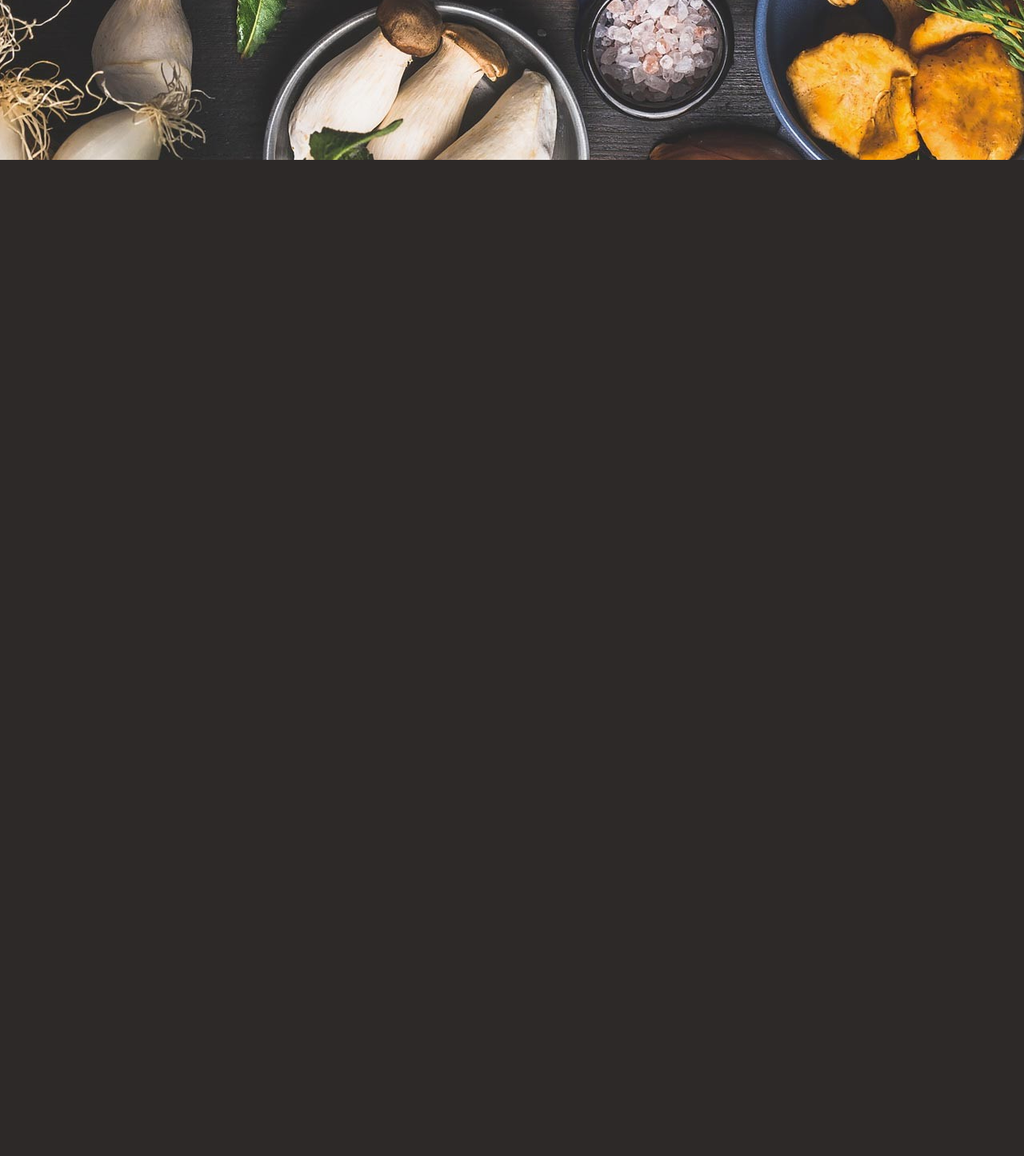
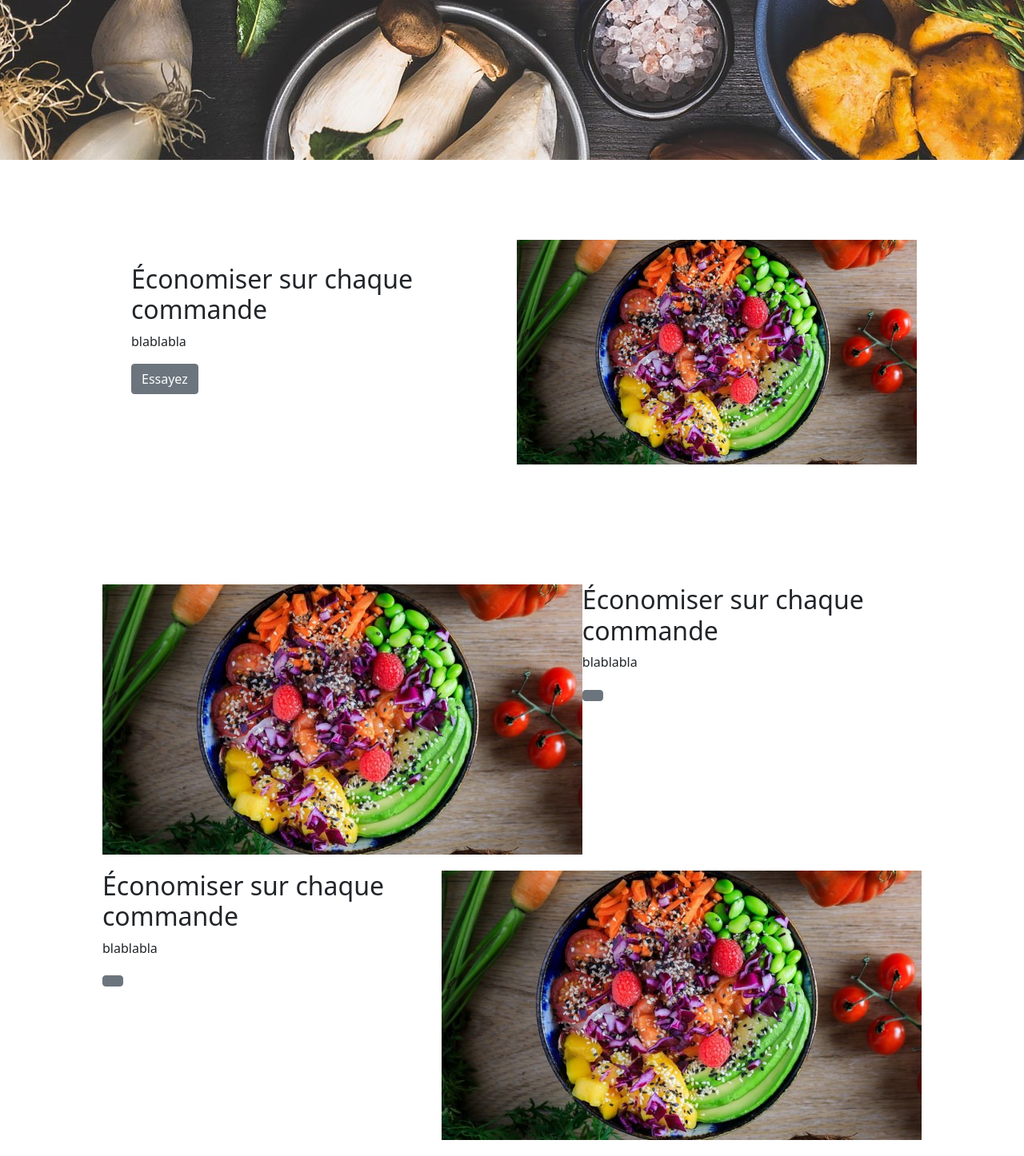
Before and after one commit to YPariset/Projet_Food_Tech, a PHP site: page / in a window 1280 px wide. Shown: the part 600-2046 px from the top of the page at 80% size. Before the commit the page ends 800 px from the top, so only its background shows below. Run offline with PHP 8.4, Linux system fonts and the light colour scheme.

Commit message:
section home started

```diff
--- /dev/null
+++ b/_assets/style/home.css
@@ -0,0 +1,26 @@
+.section1, .section2, .section3 {
+    margin: 20px auto;
+    display: flex;
+    flex-direction: row;
+    justify-content: space-around;
+    width: 80%;
+
+}
+
+img {
+    max-width: 100%;
+}
+
+.section1 {
+    margin-top: 100px;
+    margin-bottom: 150px;
+}
+
+.img1 {
+    width: 500px;
+}
+
+.text1 {
+    width: 500px;
+    padding: 30px;
+}
--- a/_includes/head.php
+++ b/_includes/head.php
@@ -6,6 +6,7 @@
     <link href="_assets/style/style.css" rel="stylesheet">
     <link href="_assets/style/header.css" rel="stylesheet">
     <link href="_assets/style/header2.css" rel="stylesheet">
+    <link href="_assets/style/home.css" rel="stylesheet">
 
     <!--- import fonteawesome -->
         <script src="https:use.fontawesome.com/releases/v5.15.1/js/all.js" crossorigin="anonymous"></script>
--- a/views/home_view.php
+++ b/views/home_view.php
@@ -6,10 +6,37 @@
 </head>
 <body>
 <?php include_once '_includes/header.php'; ?>
-
-<main >
-
-
+<main>
+     <div class="section1">
+          <div class="text1">
+             <h2>Économiser sur chaque commande</h2>
+               <p>blablabla</p>
+               <a class="btn btn-secondary" href="#">Essayez</a>
+          </div>
+          <div class="img1">
+               <img src="_assets/image/photo_bouffe.jpg" alt=""></img>
+          </div>
+     </div>
+     <div class="section2">
+          <div class="img2">
+               <img src="_assets/image/photo_bouffe.jpg" alt=""></img>
+          </div>
+          <div class="text2">
+          <h2>Économiser sur chaque commande</h2>
+               <p>blablabla</p>
+               <a class="btn btn-secondary" href="#"></a>
+          </div>
+     </div>
+     <div class="section3">
+          <div class="text3">
+          <h2>Économiser sur chaque commande</h2>
+               <p>blablabla</p>
+               <a class="btn btn-secondary" href="#"></a>
+          </div>
+          <div class="img3">
+               <img src="_assets/image/photo_bouffe.jpg" alt="" ></img>
+          </div>
+     </div>
 </main>
 
 </body>
```
Also changed, not shown: _assets/style/header2.css (+42 -2 lines), _includes/header2.php (+2 -8 lines), _assets/image/photo_bouffe.jpg (added).
